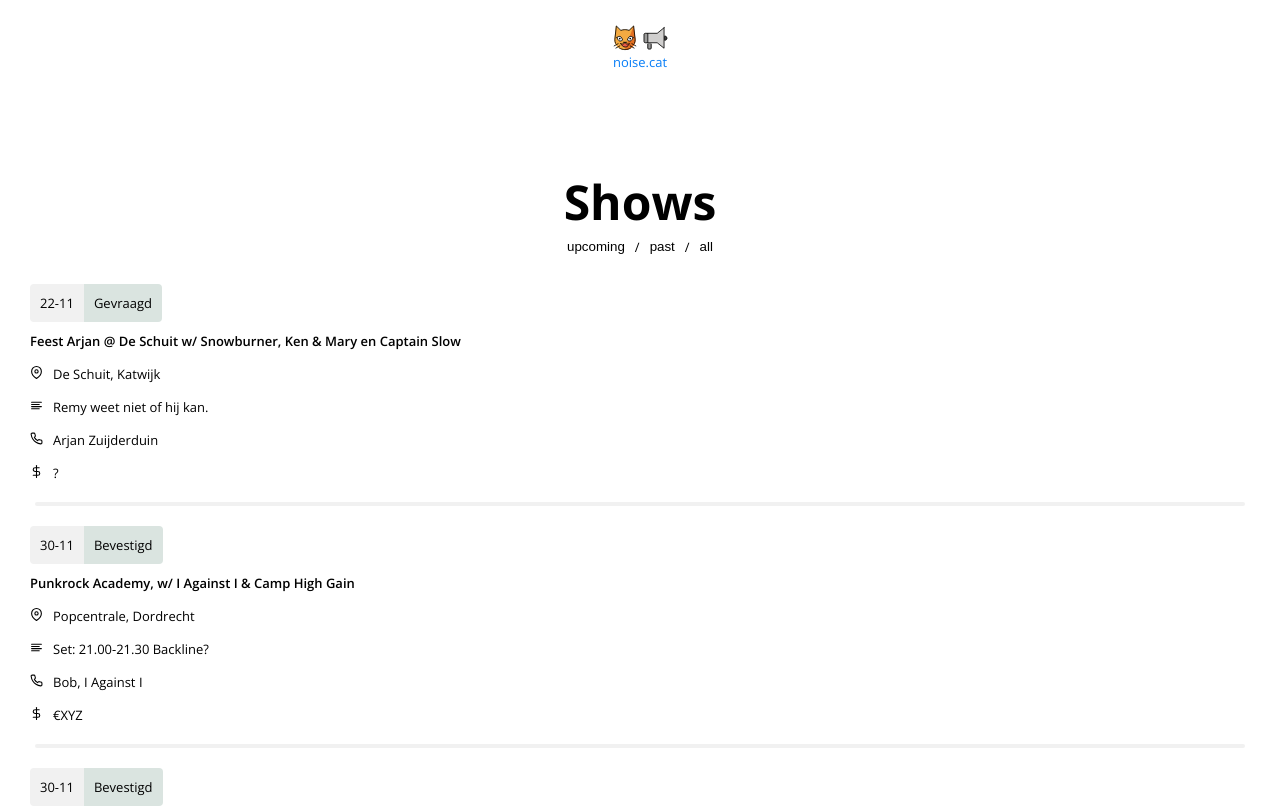
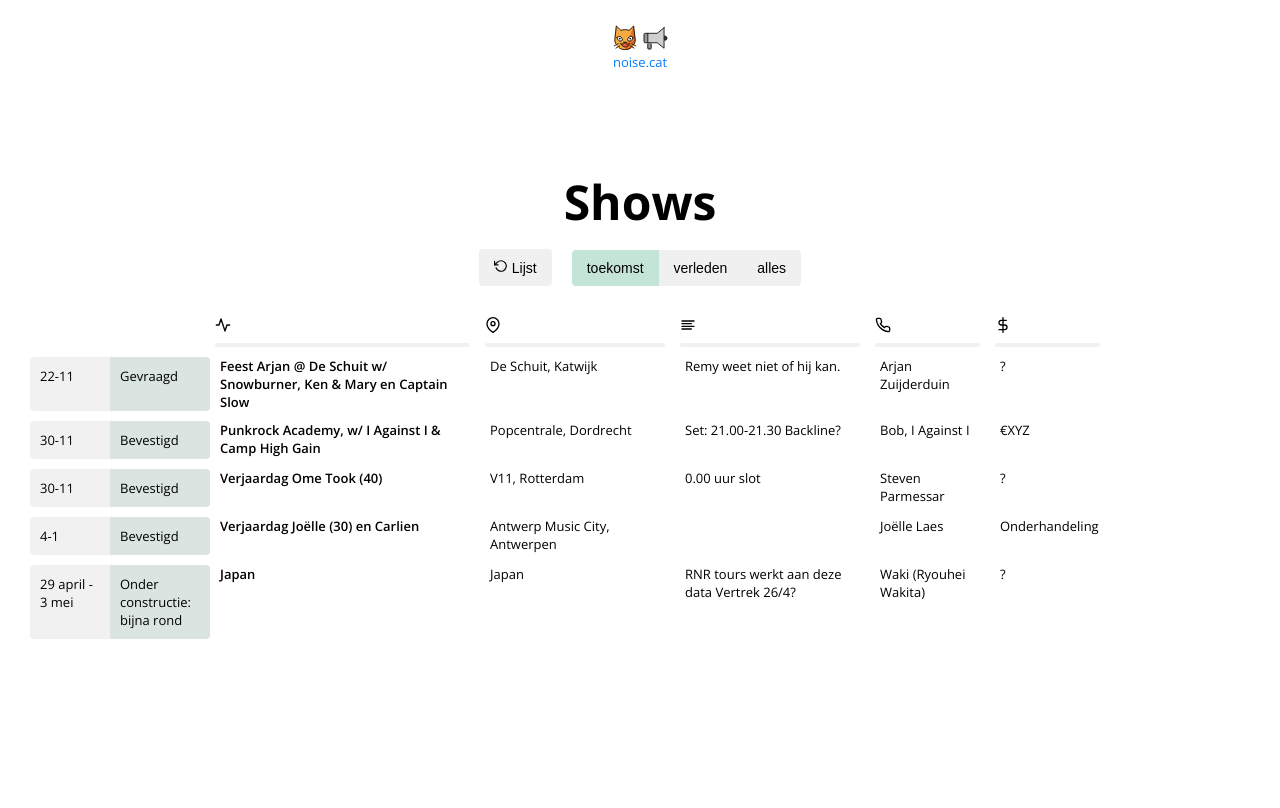
Before and after one commit to GriffinSauce/noise.cat, a Next.js app: page / in a window 1280 px wide. Shown: the top 808 px of the page. Built offline with nearby package versions, Linux system fonts and the light colour scheme.

Commit message:
Switch between layouts

```diff
--- a/components/Shows.js
+++ b/components/Shows.js
@@ -3,6 +3,7 @@ import { FiMapPin, FiAlignLeft, FiPhone, FiDollarSign } from 'react-icons/fi';
 const Shows = ({ shows }) => {
   return (
     <>
+      <div className="container">
         <ul>
           {shows.map((show, index) => (
             <li>
@@ -41,7 +42,13 @@ const Shows = ({ shows }) => {
             </li>
           ))}
         </ul>
+      </div>
       <style jsx>{`
+        .container {
+          margin: 0 auto;
+          max-width: 400px;
+        }
+
         ul {
           margin: 0;
           padding: 0;
--- /dev/null
+++ b/components/ShowsHorizontal.js
@@ -0,0 +1,128 @@
+import {
+  FiActivity,
+  FiMapPin,
+  FiAlignLeft,
+  FiPhone,
+  FiDollarSign,
+} from 'react-icons/fi';
+
+const ShowsHorizontal = ({ shows }) => {
+  return (
+    <>
+      <table>
+        <tr>
+          <td></td>
+          <td></td>
+          <th className="icon">
+            <FiActivity />
+          </th>
+          <th className="icon">
+            <FiMapPin />
+          </th>
+          <th className="icon">
+            <FiAlignLeft />
+          </th>
+          <th className="icon">
+            <FiPhone />
+          </th>
+          <th className="icon">
+            <FiDollarSign />
+          </th>
+        </tr>
+        {shows.map((show, index) => (
+          <tr>
+            <td className="date">{show.date}</td>
+            <td className="status">{show.status}</td>
+
+            <td className="title">{show.title}</td>
+            <td className="location">
+              <div>{show.location}</div>
+            </td>
+            <td className="note">
+              <div>{show.note}</div>
+            </td>
+            <td className="contact">
+              <div>{show.contact}</div>
+            </td>
+            <td className="pay">
+              <div>{show.pay}</div>
+            </td>
+          </tr>
+        ))}
+      </table>
+
+      <style jsx>{`
+        table {
+          border-collapse: separate;
+          border-spacing: 0 10px;
+        }
+        td {
+          vertical-align: top;
+        }
+
+        .icon {
+          padding: 0 0 0 5px;
+          text-align: left;
+          font-size: 16px;
+        }
+        .icon::after {
+          display: block;
+          content: '';
+          margin: 5px 10px 0 0;
+          height: 4px;
+          background-color: #f1f1f1;
+          border: none;
+          border-radius: 4px;
+        }
+
+        .date {
+          width: 60px;
+          padding: 10px;
+          background-color: #f1f1f1;
+          border-radius: 4px 0 0 4px;
+        }
+        .status {
+          width: 80px;
+          padding: 10px;
+          background-color: #dae4e0;
+          border-radius: 0 4px 4px 0;
+        }
+
+        .title,
+        .location,
+        .note,
+        .contact,
+        .pay {
+          padding: 0 10px;
+        }
+
+        .title {
+          width: 250px;
+          font-weight: 600;
+        }
+
+        .location,
+        .note {
+          width: 175px;
+        }
+
+        .contact,
+        .pay {
+          width: 100px;
+        }
+
+        hr {
+          display: block;
+          content: '';
+          margin: 20px 5px;
+          height: 4px;
+          background-color: #f1f1f1;
+          border: none;
+          border-radius: 4px;
+        }
+      `}</style>
+    </>
+  );
+};
+
+export default ShowsHorizontal;
--- a/pages/index.js
+++ b/pages/index.js
@@ -1,20 +1,34 @@
 import Layout from '../components/Layout';
 import Nav from '../components/Nav';
 import Shows from '../components/Shows';
+import ShowsHorizontal from '../components/ShowsHorizontal';
+import { FiRotateCcw } from 'react-icons/fi';
+import { useState } from 'react';
 
 import data from '../data.json';
 
-const Home = () => (
+const Home = () => {
+  const [horizontal, setHorizontal] = useState(true);
+  return (
     <Layout>
       <Nav />
 
       <section className="shows">
         <h1>Shows</h1>
+
+        <div className="controls">
+          <button className="view" onClick={() => setHorizontal(!horizontal)}>
+            <FiRotateCcw /> {horizontal ? 'Lijst' : 'Tabel'}
+          </button>
+
           <div className="filter">
-        <button>upcoming</button> / <button>past</button> / <button>all</button>
+            <button className="active">toekomst</button>
+            <button>verleden</button>
+            <button>alles</button>
+          </div>
         </div>
 
-      <Shows shows={data} />
+        {horizontal ? <ShowsHorizontal shows={data} /> : <Shows shows={data} />}
       </section>
 
       <style jsx>{`
@@ -31,18 +45,47 @@ const Home = () => (
           text-align: center;
         }
 
+        .controls {
+          display: flex;
+          justify-content: center;
+          align-items: center;
+          margin: 20px 0;
+        }
+        .controls > * + * {
+          margin-left: 20px;
+        }
+
         .filter {
           display: flex;
           justify-content: center;
           align-items: center;
         }
         .filter button {
-        padding: 10px;
+          font-size: 14px;
+          padding: 10px 15px;
           border: none;
-        background-color: transparent;
+          background-color: #f0f0f0;
+        }
+        .filter button:first-child {
+          border-radius: 4px 0 0 4px;
+        }
+        .filter button:last-child {
+          border-radius: 0 4px 4px 0;
+        }
+        .filter button.active {
+          background-color: #c3e4d7;
+        }
+
+        button.view {
+          font-size: 14px;
+          padding: 10px 15px;
+          border: none;
+          background-color: #f0f0f0;
+          border-radius: 4px;
         }
       `}</style>
     </Layout>
   );
+};
 
 export default Home;
```
Lines whose indentation alone changed are shown as unchanged.
